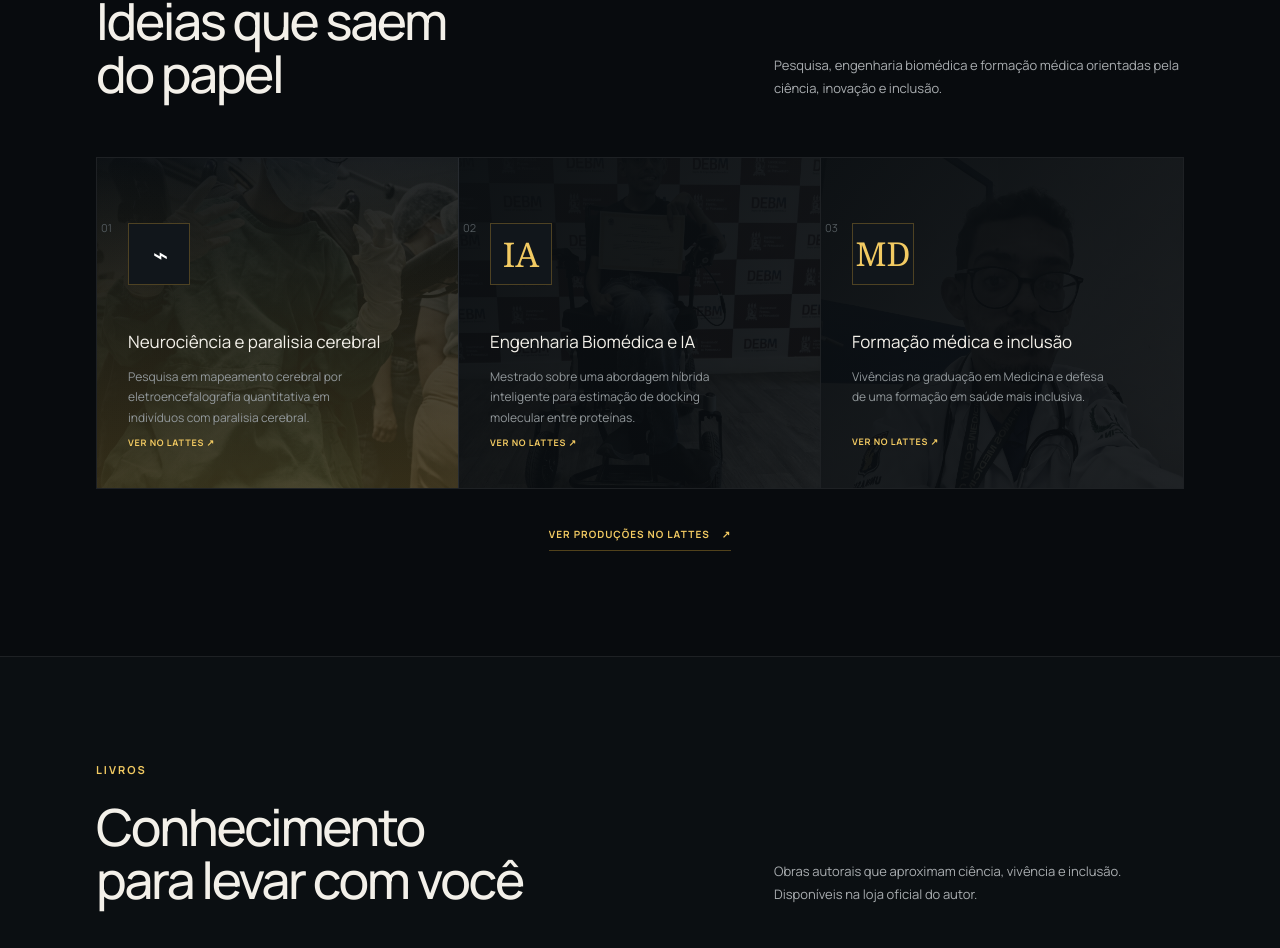
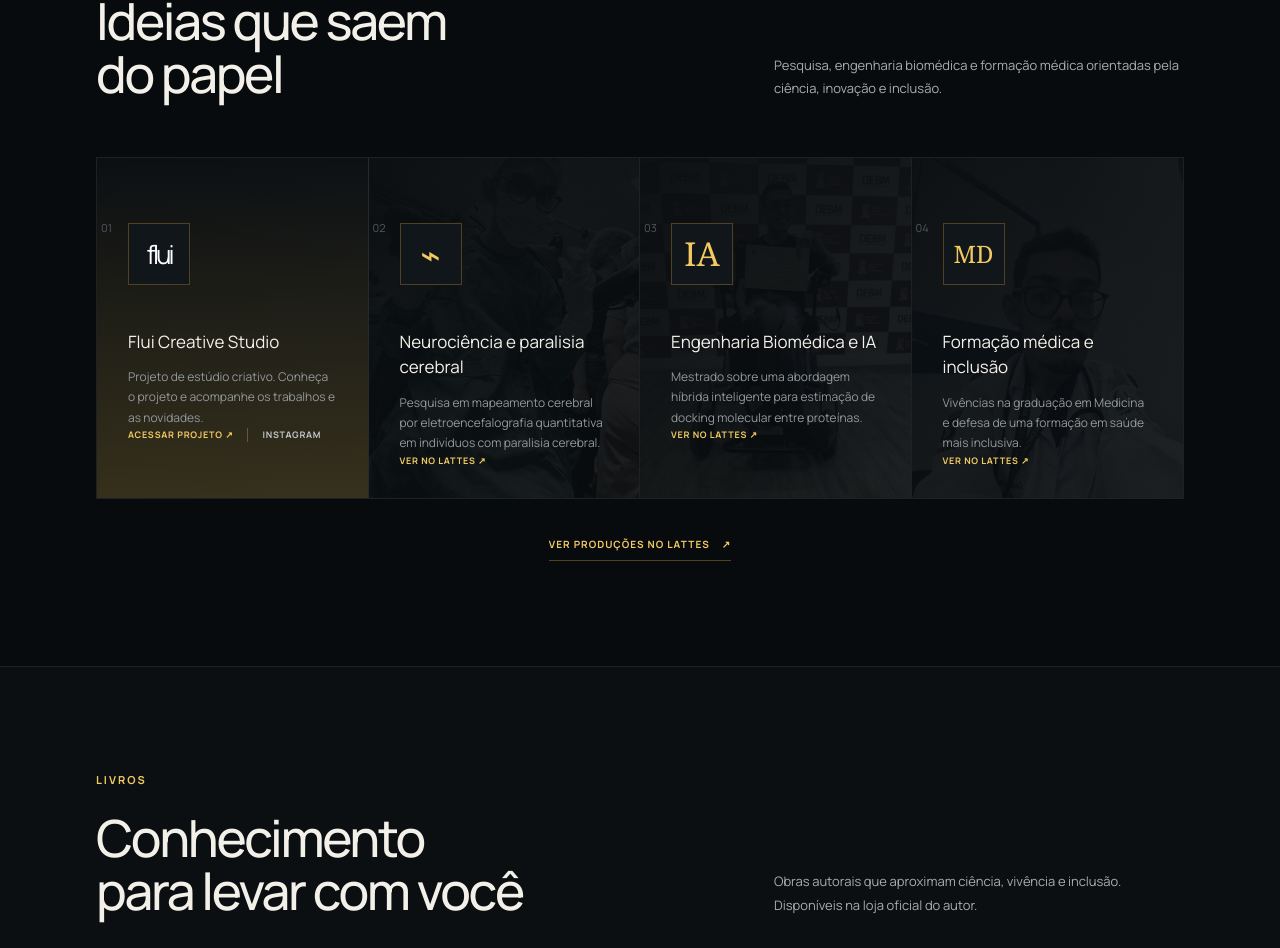
Before and after one commit to DrLucasPCD/site-Profissional-Lucas-Albuquerque, a Next.js app: page / in a window 1280 px wide. Shown: the part 1672-2620 px from the top of the page. Built offline with nearby package versions, Linux system fonts and the light colour scheme.

Commit message:
Add Flui Creative Studio project links

```diff
--- a/app/globals.css
+++ b/app/globals.css
@@ -73,7 +73,7 @@ h1 em, h2 em { color: var(--gold); font-style: normal; }
 .projects { background: var(--ink); }
 .section-heading { display: flex; align-items: end; justify-content: space-between; gap: 40px; margin-bottom: 56px; }
 .section-heading > p { color: var(--muted); line-height: 1.8; max-width: 410px; font-size: 13px; }
-.project-grid { display: grid; grid-template-columns: repeat(3, 1fr); border: 1px solid var(--line); }
+.project-grid { display: grid; grid-template-columns: repeat(4, 1fr); border: 1px solid var(--line); }
 .project-card { min-height: 330px; padding: 31px; position: relative; border-right: 1px solid var(--line); transition: .3s; overflow: hidden; isolation: isolate; }
 .project-card:last-child { border-right: 0; }
 .project-image { position: absolute; inset: 0; width: 100%; height: 100%; object-fit: cover; opacity: .18; filter: grayscale(.55) contrast(1.12); z-index: -2; transition: opacity .35s, transform .35s; }
@@ -87,6 +87,7 @@ h1 em, h2 em { color: var(--gold); font-style: normal; }
 .mark-0 { font: 26px/1 var(--font-manrope); color: white; letter-spacing: -3px; }.mark-1 { font-size: 34px; }.mark-2 { font-size: 33px; }
 .project-card h3 { margin: 0 0 13px; font-size: 17px; }.project-card p { color: #92989b; font-size: 12px; line-height: 1.7; max-width: 260px; min-height: 60px; }
 .project-card a, .updates-grid a { color: var(--gold-2); text-transform: uppercase; letter-spacing: .08em; font-size: 9px; font-weight: 700; }
+.project-links { display: flex; align-items: center; gap: 14px; flex-wrap: wrap; }.project-card .secondary-link { color: #c1c6c7; border-left: 1px solid rgba(255,255,255,.22); padding-left: 14px; }
 .centered { display: flex; width: max-content; margin: 38px auto 0; }
 
 .books { background: #0b0f12; }
--- a/app/page.tsx
+++ b/app/page.tsx
@@ -4,11 +4,14 @@ import { useEffect, useState } from "react";
 
 const lattesUrl = "http://lattes.cnpq.br/4723512564485916";
 const amazonUrl = "https://www.amazon.com.br/stores/Lucas-Albuquerque/author/B0BRJS2VXW?ref=ap_rdr&shoppingPortalEnabled=true";
+const fluiUrl = "https://www.instagram.com/fluicreativestudio/";
+const fluiSiteUrl = "https://flui-creative-studio.netlify.app/";
 
 const projects = [
-  { mark: "⌁", title: "Neurociência e paralisia cerebral", text: "Pesquisa em mapeamento cerebral por eletroencefalografia quantitativa em indivíduos com paralisia cerebral.", image: "/lucas-procedure.webp" },
-  { mark: "IA", title: "Engenharia Biomédica e IA", text: "Mestrado sobre uma abordagem híbrida inteligente para estimação de docking molecular entre proteínas.", image: "/lucas-mestrado.webp" },
-  { mark: "MD", title: "Formação médica e inclusão", text: "Vivências na graduação em Medicina e defesa de uma formação em saúde mais inclusiva.", image: "/lucas-medicine.webp" },
+  { mark: "flui", title: "Flui Creative Studio", text: "Projeto de estúdio criativo. Conheça o projeto e acompanhe os trabalhos e as novidades.", url: fluiSiteUrl, linkLabel: "Acessar projeto", secondaryUrl: fluiUrl, secondaryLabel: "Instagram" },
+  { mark: "⌁", title: "Neurociência e paralisia cerebral", text: "Pesquisa em mapeamento cerebral por eletroencefalografia quantitativa em indivíduos com paralisia cerebral.", image: "/lucas-procedure.webp", url: lattesUrl, linkLabel: "Ver no Lattes" },
+  { mark: "IA", title: "Engenharia Biomédica e IA", text: "Mestrado sobre uma abordagem híbrida inteligente para estimação de docking molecular entre proteínas.", image: "/lucas-mestrado.webp", url: lattesUrl, linkLabel: "Ver no Lattes" },
+  { mark: "MD", title: "Formação médica e inclusão", text: "Vivências na graduação em Medicina e defesa de uma formação em saúde mais inclusiva.", image: "/lucas-medicine.webp", url: lattesUrl, linkLabel: "Ver no Lattes" },
 ];
 
 const books = [
@@ -107,10 +110,10 @@ export default function Home() {
           {projects.map((project, index) => (
             <article className={`project-card ${activeProject === index ? "active" : ""}`} key={project.title} onMouseEnter={() => setActiveProject(index)}>
               <span className="project-number">0{index + 1}</span>
-              <img className="project-image" src={project.image} alt="" loading="lazy" />
+              {project.image && <img className="project-image" src={project.image} alt="" loading="lazy" />}
               <div className={`project-mark mark-${index}`}>{project.mark}</div>
               <h3>{project.title}</h3><p>{project.text}</p>
-              <a href={lattesUrl} target="_blank" rel="noreferrer">Ver no Lattes <Arrow /></a>
+              <div className="project-links"><a href={project.url} target="_blank" rel="noreferrer">{project.linkLabel} <Arrow /></a>{project.secondaryUrl && <a className="secondary-link" href={project.secondaryUrl} target="_blank" rel="noreferrer">{project.secondaryLabel}</a>}</div>
             </article>
           ))}
         </div>
```
